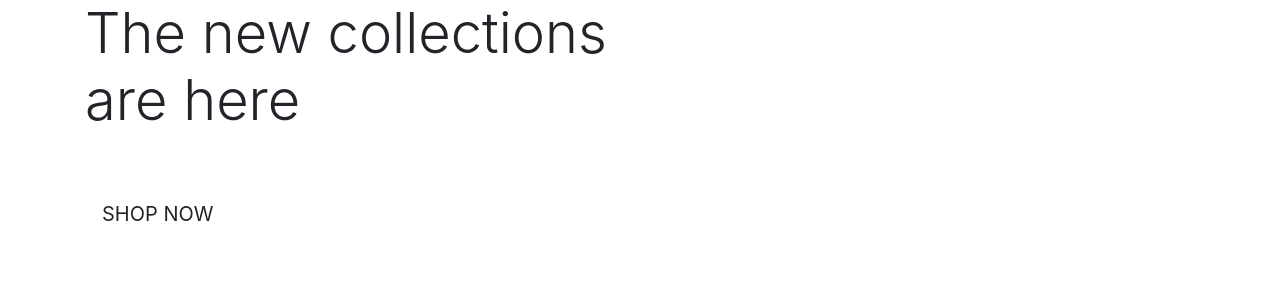
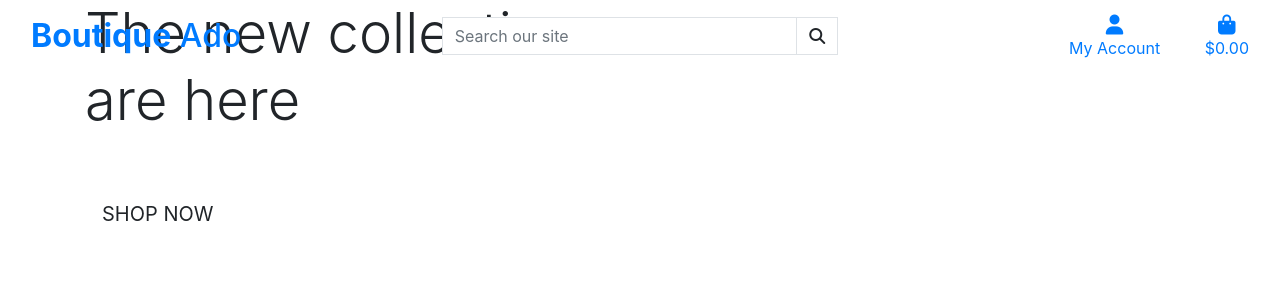
Before and after one commit to qplatt/boutique_ado_v1, a Django app: page / in a window 1280 px wide. Shown: the top 300 px of the page. Run offline with Django 3.2, Linux system fonts and the light colour scheme; some libraries are stand-ins or nearby versions.

Commit message:
Added main page header

```diff
--- a/templates/base.html
+++ b/templates/base.html
@@ -2,6 +2,7 @@
 
 <!doctype html>
 <html lang="en">
+
 <head>
   {% block meta %}
     <meta http-equiv="X-UA-Compatible" content="ie=edge">
@@ -13,7 +14,8 @@
   {% endblock %}
 
   {% block corecss %}
-        <link rel="stylesheet" href="https://stackpath.bootstrapcdn.com/bootstrap/4.4.1/css/bootstrap.min.css" integrity="sha384-Vkoo8x4CGsO3+Hhxv8T/Q5PaXtkKtu6ug5TOeNV6gBiFeWPGFN9MuhOf23Q9Ifjh" crossorigin="anonymous">
+    <link rel="stylesheet" href="https://stackpath.bootstrapcdn.com/bootstrap/4.4.1/css/bootstrap.min.css"
+      integrity="sha384-Vkoo8x4CGsO3+Hhxv8T/Q5PaXtkKtu6ug5TOeNV6gBiFeWPGFN9MuhOf23Q9Ifjh" crossorigin="anonymous">
     <link rel="stylesheet" href="https://fonts.googleapis.com/css?family=Lato&display=swap">
     <link rel="stylesheet" href="{% static 'css/base.css' %}">
   {% endblock %}
@@ -23,17 +25,84 @@
 
   {% block corejs %}
   <script src="https://kit.fontawesome.com/e9c73d7092.js" crossorigin="anonymous"></script>
-        <script src="https://code.jquery.com/jquery-3.4.1.min.js" integrity="sha256-CSXorXvZcTkaix6Yvo6HppcZGetbYMGWSFlBw8HfCJo=" crossorigin="anonymous"></script>
-        <script src="https://cdn.jsdelivr.net/npm/popper.js@1.16.0/dist/umd/popper.min.js" integrity="sha384-Q6E9RHvbIyZFJoft+2mJbHaEWldlvI9IOYy5n3zV9zzTtmI3UksdQRVvoxMfooAo" crossorigin="anonymous"></script>
-        <script src="https://stackpath.bootstrapcdn.com/bootstrap/4.4.1/js/bootstrap.min.js" integrity="sha384-wfSDF2E50Y2D1uUdj0O3uMBJnjuUD4Ih7YwaYd1iqfktj0Uod8GCExl3Og8ifwB6" crossorigin="anonymous"></script>
+  <script src="https://code.jquery.com/jquery-3.4.1.min.js"
+    integrity="sha256-CSXorXvZcTkaix6Yvo6HppcZGetbYMGWSFlBw8HfCJo=" crossorigin="anonymous"></script>
+  <script src="https://cdn.jsdelivr.net/npm/popper.js@1.16.0/dist/umd/popper.min.js"
+    integrity="sha384-Q6E9RHvbIyZFJoft+2mJbHaEWldlvI9IOYy5n3zV9zzTtmI3UksdQRVvoxMfooAo" crossorigin="anonymous">
+  </script>
+  <script src="https://stackpath.bootstrapcdn.com/bootstrap/4.4.1/js/bootstrap.min.js"
+    integrity="sha384-wfSDF2E50Y2D1uUdj0O3uMBJnjuUD4Ih7YwaYd1iqfktj0Uod8GCExl3Og8ifwB6" crossorigin="anonymous">
+  </script>
   <!-- Stripe -->
   <script src="https://js.stripe.com/v3/"></script>
   {% endblock %}
 
   <title>Boutique Ado {% block extra_title %}{% endblock %}</title>
 </head>
+
 <body>
-    <header class="container-fluid fixed-top"></header>
+  <header class="container-fluid fixed-top">
+    <div class="row">
+      <div class="col-12 col-lg-4 my-auto py-1 lg-0 text-center text-lg-left">
+        <a href="{% url 'home' %}" class="nav-link main-logo-link">
+          <h2 class="logo-font text-black my-0"><strong>Boutique</strong> Ado</h2>
+        </a>
+      </div>
+      <div class="col-12 col-lg-4 my-auto py-1 py-lg-0">
+          <form method="GET" action="{% url 'products' %}">
+              <div class="input-group w-100">
+                  <input class="form-control border border-black rounded-0" type="text" name="q"
+                    placeholder="Search our site">
+                  <div class="input-group-append">
+                      <button class="form-control btn btn-black border border-black rounded-0" type="submit">
+                          <span class="icon">
+                            <i class="fas fa-search"></i>
+                          </span>
+                      </button>
+                  </div>
+              </div>
+          </form>
+        </div>
+      <div class="col-12 col-lg-4 my-auto py-1 lg-0">
+          <ul class="list-inline list-unstyled text-center text-lg-right my-0">
+            <li class="list-inline-item dropdown">
+              <a class="text-black nav-link" href="#" id="user-options" data-toggle="dropdown" aria-haspopup="true" aria-expanded="false">
+                  <div class="text-center">
+                      <div><i class="fas fa-user fa-lg"></i></div>
+                      <p class="my-0">My Account</p>
+                  </div>
+              </a>
+              <div class="dropdown-menu border-0" aria-labelledby="user-options">
+                  {% if request.user.is_authenticated %}
+                      {% if request.user.is_superuser %}
+                          <a href="{% url 'add_product' %}" class="dropdown-item">Product Management</a>
+                      {% endif %}
+                      <a href="{% url 'profile' %}" class="dropdown-item">My Profile</a>
+                      <a href="{% url 'account_logout' %}" class="dropdown-item">Logout</a>
+                  {% else %}
+                      <a href="{% url 'account_signup' %}" class="dropdown-item">Register</a>
+                      <a href="{% url 'account_login' %}" class="dropdown-item">Login</a>
+                  {% endif %}
+              </div>
+          </li>
+          <li class="list-inline-item">
+            <a class="{% if grand_total %}text-info font-weight-bold{% else %}text-black{% endif %} nav-link" href="{% url 'view_bag' %}">
+                <div class="text-center">
+                    <div><i class="fas fa-shopping-bag fa-lg"></i></div>
+                    <p class="my-0">
+                        {% if grand_total %}
+                            ${{ grand_total|floatformat:2 }}
+                        {% else %}
+                            $0.00
+                        {% endif %}
+                    </p>
+                </div>
+            </a>
+        </li>
+        </ul>
+      </div>
+    </div>
+  </header>
 
   {% if messages %}
   <div class="message-container"></div>
@@ -51,4 +120,5 @@
 
 
 </body>
+
 </html>
```
Lines whose indentation alone changed are shown as unchanged.
